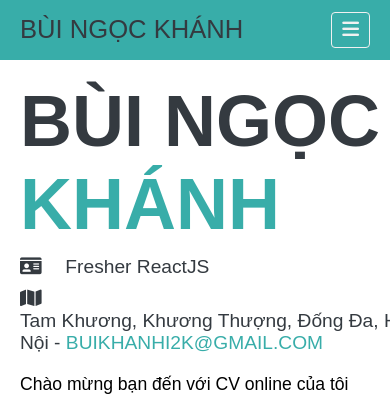
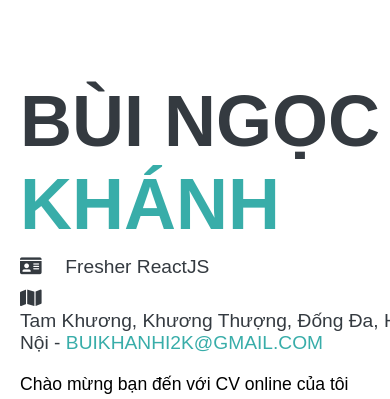
Before and after one commit to buingockhanh0306/CV, a plain HTML site: page index.html in a window 390 px wide. Shown: the top 399 px of the page. Drawn offline with nearby package versions, Linux system fonts and the light colour scheme; a web font is replaced by a local one.

Commit message:
delete header

```diff
--- a/index.html
+++ b/index.html
@@ -42,10 +42,10 @@
 
                 <div class="col l-9 right-column">
                     <div class="right-column_container">
-                        <div class="header-mobile">
-                            <span class="header-mobile__name">BÙI NGỌC KHÁNH</span>
-                            <button class="nav-icon"><i class="fa-solid fa-bars"></i></button>
-                        </div>
+<!--                        <div class="header-mobile">-->
+<!--                            <span class="header-mobile__name">BÙI NGỌC KHÁNH</span>-->
+<!--                            <button class="nav-icon"><i class="fa-solid fa-bars"></i></button>-->
+<!--                        </div>-->
 
 
 <!--                        <div class="nav-mobile">-->
```
